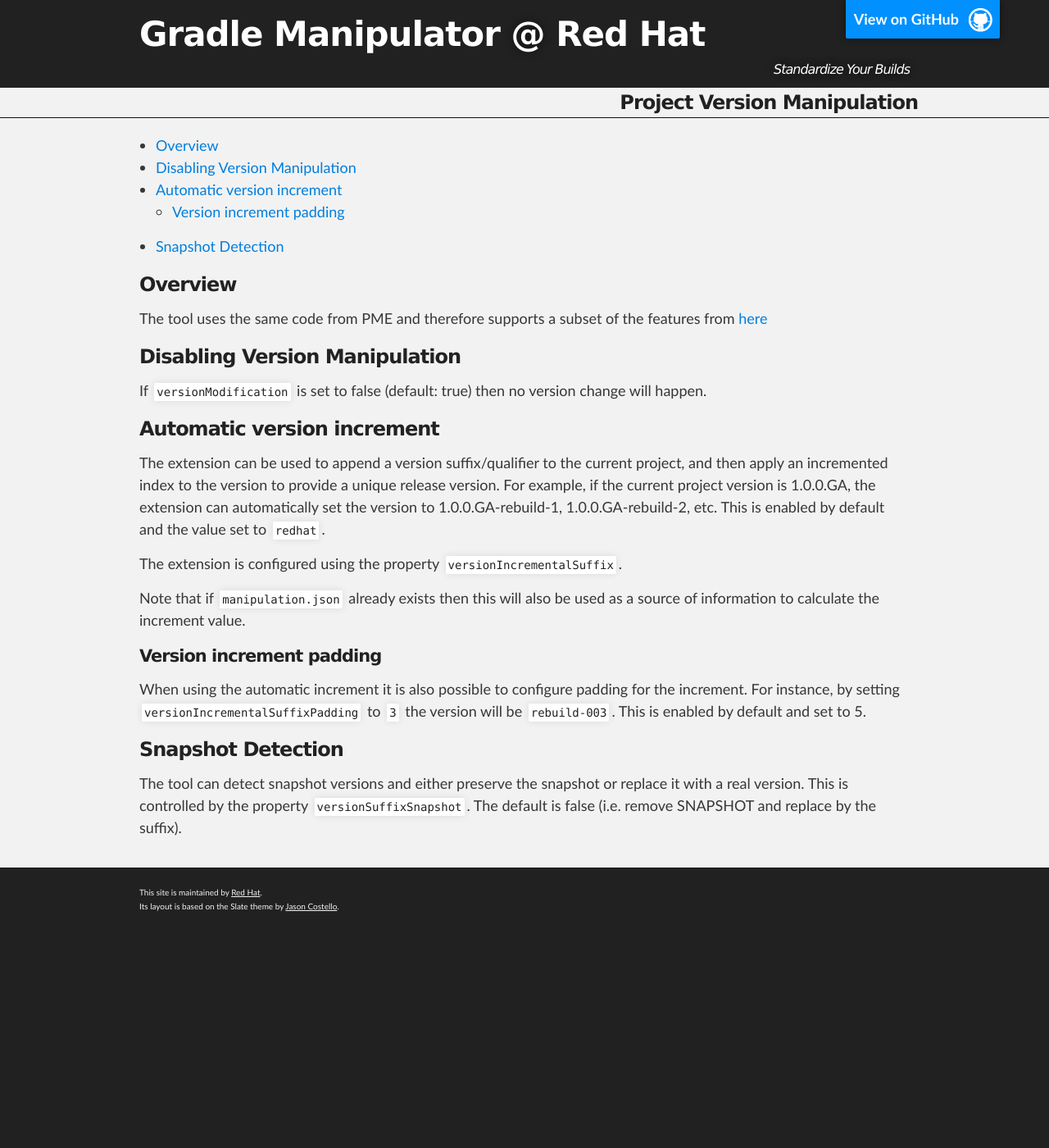
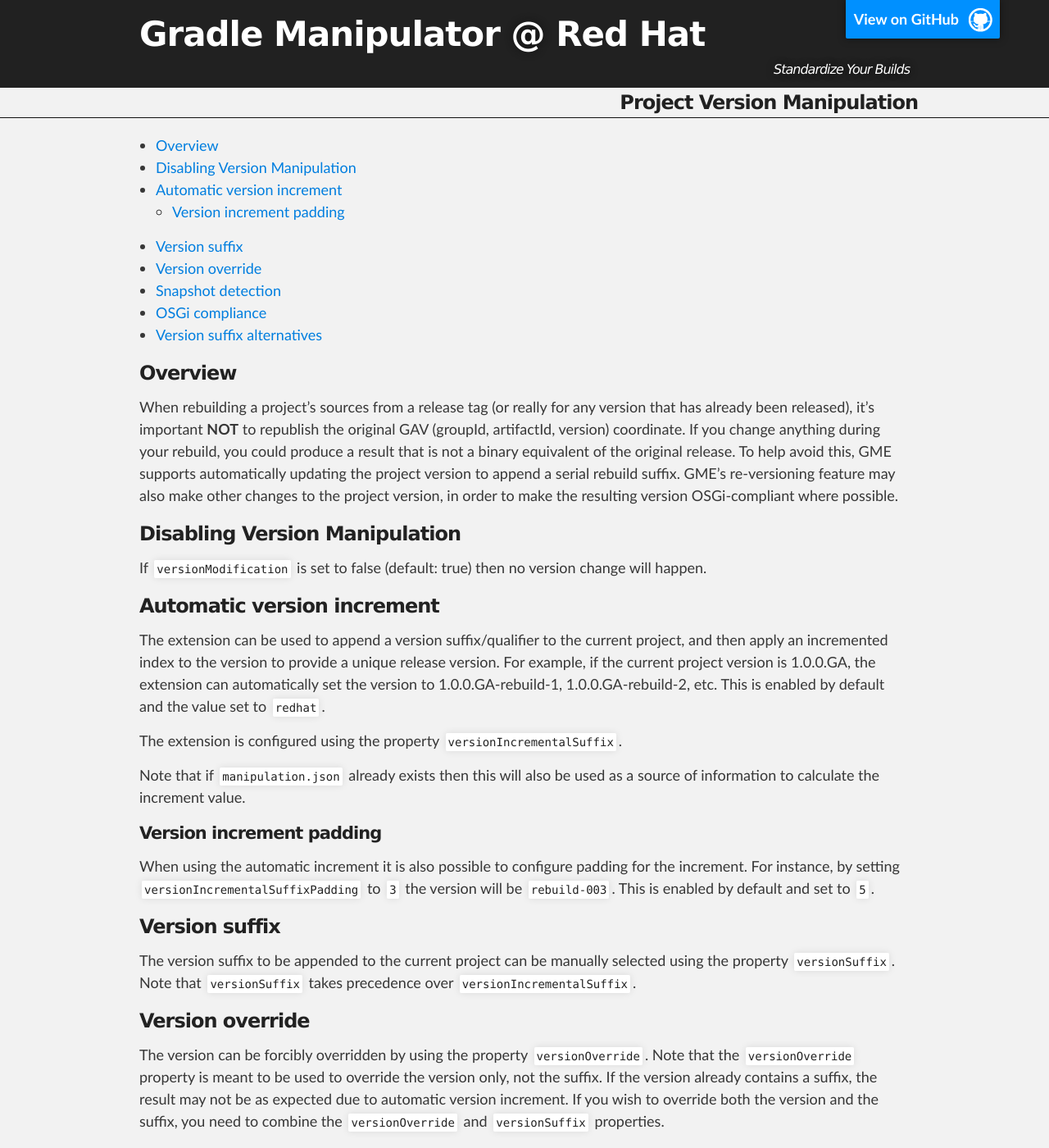
Before and after one commit to project-ncl/gradle-manipulator, a Jekyll site: the page built from guide/project-version-manip.md, in a window 1280 px wide and 1400 px high. Shown: the whole window at 82% size. Built offline with Jekyll 4.4.1, drawn with Linux system fonts in a browser that asks for light colours; some of the changed text lies outside the part shown.

Commit message:
NCL-6118: Clarify which version properties are supported (#352)

```diff
--- a/guide/project-version-manip.md
+++ b/guide/project-version-manip.md
@@ -7,7 +7,12 @@ title: "Project Version Manipulation"
 
 ### Overview
 
-The tool uses the same code from PME and therefore supports a subset of the features from [here](https://release-engineering.github.io/pom-manipulation-ext/guide/project-version-manip.html)
+When rebuilding a project's sources from a release tag (or really for any version that has already been released), it's
+important **NOT** to republish the original GAV (groupId, artifactId, version) coordinate. If you change anything during
+your rebuild, you could produce a result that is not a binary equivalent of the original release. To help avoid this,
+GME supports automatically updating the project version to append a serial rebuild suffix. GME's re-versioning feature
+may also make other changes to the project version, in order to make the resulting version OSGi-compliant where
+possible.
 
 ### Disabling Version Manipulation
 
@@ -15,16 +20,60 @@ If `versionModification` is set to false (default: true) then no version change
 
 ### Automatic version increment
 
-The extension can be used to append a version suffix/qualifier to the current project, and then apply an incremented index to the version to provide a unique release version.  For example, if the current project version is 1.0.0.GA, the extension can automatically set the version to 1.0.0.GA-rebuild-1, 1.0.0.GA-rebuild-2, etc. This is enabled by default and the value set to `redhat`.
+The extension can be used to append a version suffix/qualifier to the current project, and then apply an incremented
+index to the version to provide a unique release version.  For example, if the current project version is 1.0.0.GA, the
+extension can automatically set the version to 1.0.0.GA-rebuild-1, 1.0.0.GA-rebuild-2, etc. This is enabled by default
+and the value set to `redhat`.
 
 The extension is configured using the property `versionIncrementalSuffix`.
 
-Note that if `manipulation.json` already exists then this will also be used as a source of information to calculate the increment value.
+Note that if `manipulation.json` already exists then this will also be used as a source of information to calculate the
+increment value.
 
 #### Version increment padding
 
-When using the automatic increment it is also possible to configure padding for the increment. For instance, by setting `versionIncrementalSuffixPadding` to `3` the version will be `rebuild-003`. This is enabled by default and set to 5.
+When using the automatic increment it is also possible to configure padding for the increment. For instance, by setting
+`versionIncrementalSuffixPadding` to `3` the version will be `rebuild-003`. This is enabled by default and set to `5`.
 
-### Snapshot Detection
+### Version suffix
 
-The tool can detect snapshot versions and either preserve the snapshot or replace it with a real version. This is controlled by the property `versionSuffixSnapshot`. The default is false (i.e. remove SNAPSHOT and replace by the suffix).
+The version suffix to be appended to the current project can be manually selected using the property `versionSuffix`.
+Note that `versionSuffix` takes precedence over `versionIncrementalSuffix`.
+
+### Version override
+
+The version can be forcibly overridden by using the property `versionOverride`.  Note that the `versionOverride`
+property is meant to be used to override the version only, not the suffix. If the version already contains a suffix, the
+result may not be as expected due to automatic version increment. If you wish to override both the version and the
+suffix, you need to combine the `versionOverride` and `versionSuffix` properties.
+
+### Snapshot detection
+
+The tool can detect snapshot versions and either preserve the snapshot or replace it with a real version. This is
+controlled by the property `versionSuffixSnapshot`. The default is false (i.e., remove `SNAPSHOT` and replace by the
+suffix).
+
+### OSGi compliance
+
+If version manipulation is enabled, the extension will also attempt to format the version to be OSGi compliant. For
+example, if the versions are:
+
+    1
+    1.3
+    1.3-GA
+    1.3.0-GA
+
+it will change to
+
+    1.0.0
+    1.3.0
+    1.3.0.GA
+    1.3.0.GA
+
+This is controlled by the property `versionOsgi`. The default is true (i.e., make the versions OSGi compliant).
+
+### Version suffix alternatives
+
+It is possible to pass in a comma separated list of alternate suffixes via the property `versionSuffixAlternatives`. The
+default value `redhat` will be applied if the current suffix does not match. This is used during dependency alignment to
+validate strict alignment between differing suffix types (from the input REST or BOM data).
```
